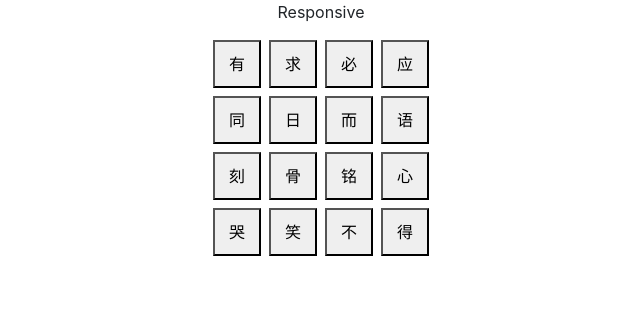
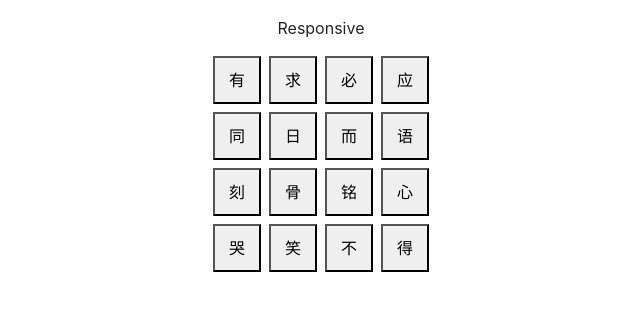
Before and after one commit to ryanwhite04/chengyule, a Flask app: page / in a window 1280 px wide. Shown: the part 56-391 px from the top of the page, without its empty margins (319-959 px from the left). Run offline with Flask 2, Linux system fonts and the light colour scheme.

Commit message:
Add some padding around the puzzles

```diff
--- a/static/index.css
+++ b/static/index.css
@@ -4,10 +4,8 @@ body {
 }
 
 #puzzles {
+    padding: 1em;
     display: flex;
-    justify-content: center;
-    --puzzle-background-found: #ffeb3b;
-    --puzzle-background-correct: #4caf50;
     justify-content: center;
     flex-direction: column;
 }
```
